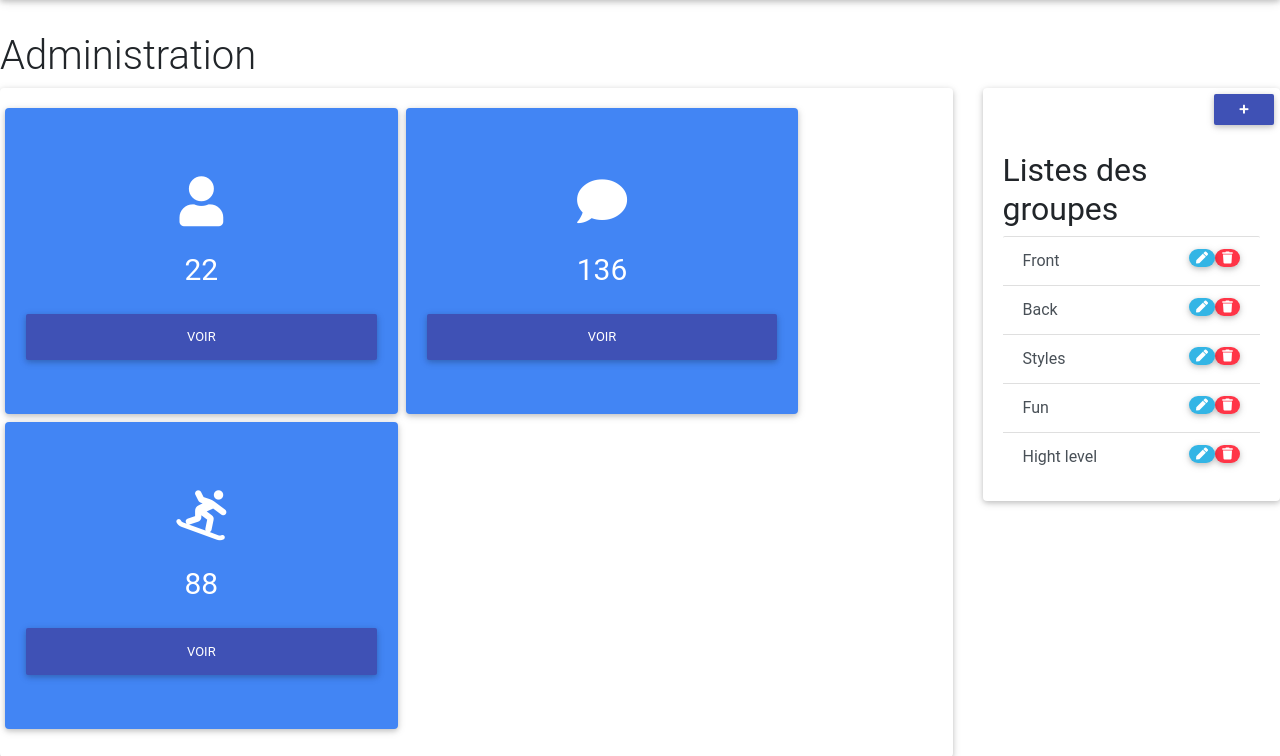
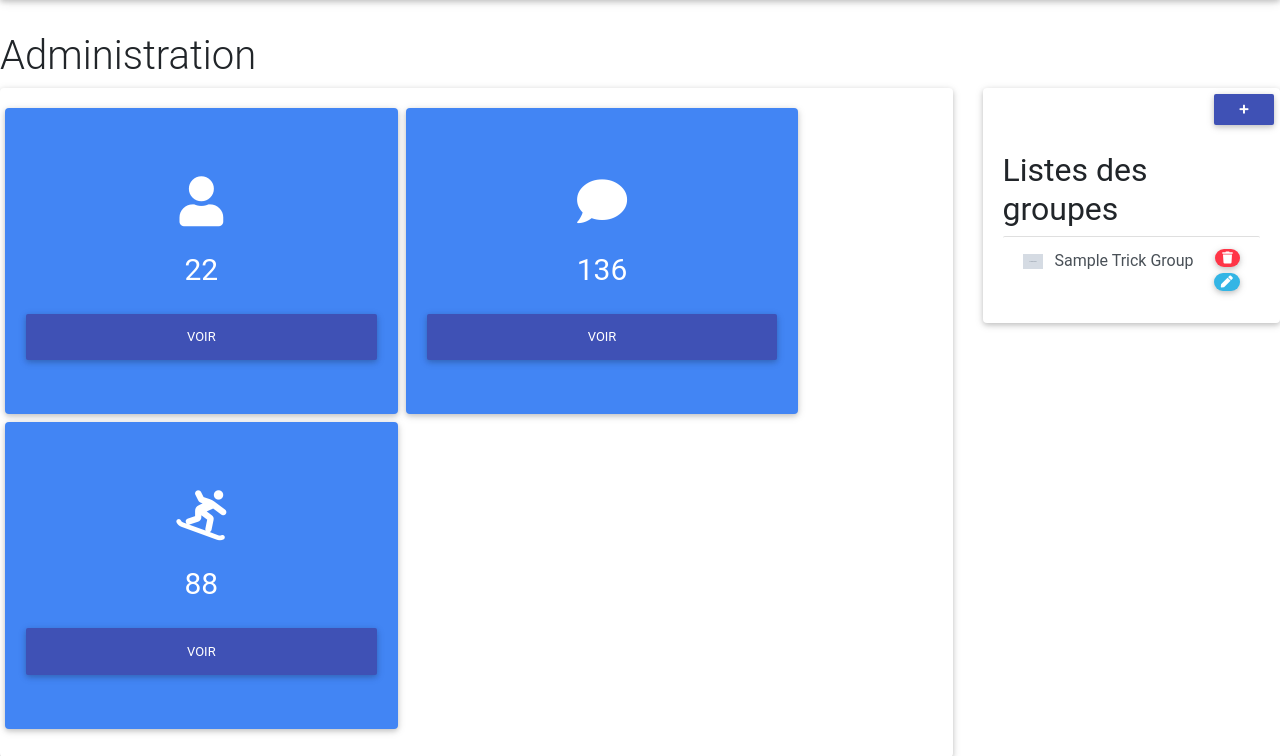
Before and after one commit to samakunchan/snowboard-tricks, a Symfony app: template templates/admin/index.html.twig in a window 1280 px wide. Shown: the part 64-820 px from the top of the page. Run offline with Twig, Linux system fonts and the light colour scheme; the template is opened without the code that fills it: most values are stand-ins (such as "Sample title", 1, 10 or a date in 2020); grey boxes marked "Sample" are stand-in pictures; some libraries are stand-ins or nearby versions.

Commit message:
feat: crud-group
- Creation de la page new group
- Creation de la page edit group
- Creation d'un TrickGroupType.php
- Modification du template form group
- Ajout des icones dans la liste

```diff
--- a/templates/admin/index.html.twig
+++ b/templates/admin/index.html.twig
@@ -72,46 +72,19 @@
                                 <h2>Listes des groupes</h2>
                                 <!-- List group links -->
                                 <div class="list-group list-group-flush">
-                                    <a href="{{ path('trick_group_edit', {'name': 'front'}) }}" class="list-group-item list-group-item-action waves-effect">Front
-                                        <span class="badge badge-danger badge-pill pull-right float-right">
+                                    {% for group in trick_groups %}
+                                        <a href="{{ path('trick_group_edit', {'id': group.id}) }}" class="list-group-item list-group-item-action waves-effect">
+                                        <img src="{{ group.icone }}" alt="Icone" width="20" class="mr-2">
+                                            {{ group.title | title }}
+                                            <span class="badge badge-danger badge-pill pull-right float-right">
                                             <i class="fa fa-trash"></i>
                                         </span>
-                                        <span class="badge badge-info badge-pill pull-right float-right">
+                                            <span class="badge badge-info badge-pill pull-right float-right">
                                             <i class="fa fa-pen"></i>
                                         </span>
-                                    </a>
-                                    <a href="{{ path('trick_group_edit', {'name': 'front'}) }}" class="list-group-item list-group-item-action waves-effect">Back
-                                        <span class="badge badge-danger badge-pill pull-right float-right">
-                                            <i class="fa fa-trash"></i>
-                                        </span>
-                                        <span class="badge badge-info badge-pill pull-right float-right">
-                                            <i class="fa fa-pen"></i>
-                                        </span>
-                                    </a>
-                                    <a href="{{ path('trick_group_edit', {'name': 'front'}) }}" class="list-group-item list-group-item-action waves-effect">Styles
-                                        <span class="badge badge-danger badge-pill pull-right float-right">
-                                            <i class="fa fa-trash"></i>
-                                        </span>
-                                        <span class="badge badge-info badge-pill pull-right float-right">
-                                            <i class="fa fa-pen"></i>
-                                        </span>
-                                    </a>
-                                    <a href="{{ path('trick_group_edit', {'name': 'front'}) }}" class="list-group-item list-group-item-action waves-effect">Fun
-                                        <span class="badge badge-danger badge-pill pull-right float-right">
-                                            <i class="fa fa-trash"></i>
-                                        </span>
-                                        <span class="badge badge-info badge-pill pull-right float-right">
-                                            <i class="fa fa-pen"></i>
-                                        </span>
-                                    </a>
-                                    <a href="{{ path('trick_group_edit', {'name': 'front'}) }}" class="list-group-item list-group-item-action waves-effect">Hight level
-                                        <span class="badge badge-danger badge-pill pull-right float-right">
-                                            <i class="fa fa-trash"></i>
-                                        </span>
-                                        <span class="badge badge-info badge-pill pull-right float-right">
-                                            <i class="fa fa-pen"></i>
-                                        </span>
-                                    </a>
+                                        </a>
+                                    {% endfor %}
+
                                 </div>
                                 <!-- List group links -->
 
--- /dev/null
+++ b/templates/trick_group/_delete_form.html.twig
@@ -0,0 +1,5 @@
+<form method="post" action="{{ path('trick_group_delete', {'id': trick_group.id}) }}" onsubmit="return confirm('Are you sure you want to delete this item?');">
+    <input type="hidden" name="_method" value="DELETE">
+    <input type="hidden" name="_token" value="{{ csrf_token('delete' ~ trick_group.id) }}">
+    <button class="btn">Delete</button>
+</form>
```
Also changed, not shown: src/Controller/AdminController.php (+10 -31 lines), src/Controller/TrickGroupController.php (added, +82 -0 lines), src/Form/TrickGroupType.php (added, +27 -0 lines), templates/trick_group/_form.html.twig (added, +23 -0 lines), templates/trick_group/edit.html.twig (added, +25 -0 lines), templates/trick_group/new.html.twig (added, +23 -0 lines).
